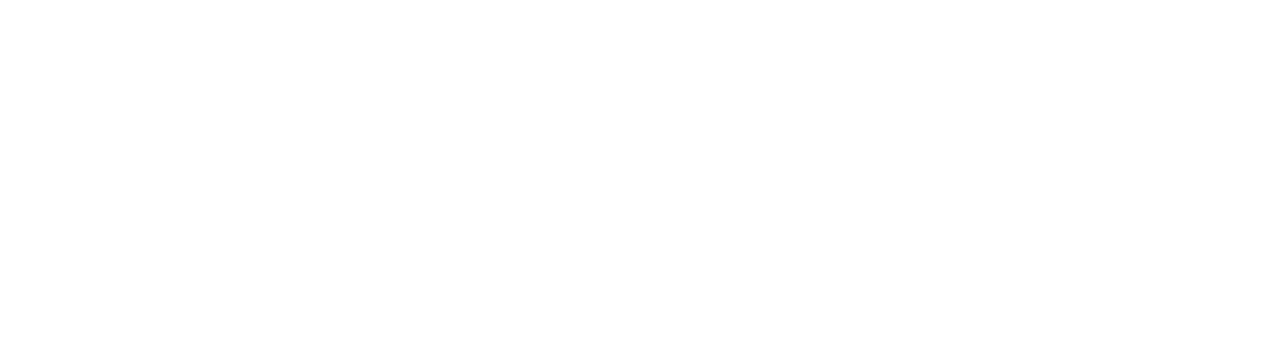
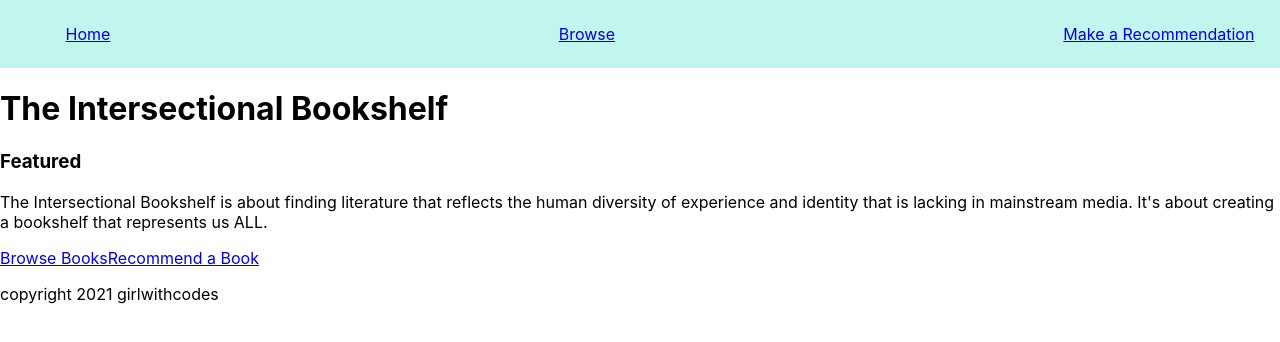
Before and after one commit to girlwithcodes/intersectional-bookshelf, a React (Create React App) app: page / in a window 1280 px wide. Shown: the top 342 px of the page. Built offline with nearby package versions, Linux system fonts and the light colour scheme; no server answers.

Commit message:
Adds Home Component skeleton, Nav and Footer Components, and SearchBrowse component skeleton. Adds empty files for other components Adds css files and some css styling for home, nav, footer, and searchbrowse components

```diff
--- a/public/index.html
+++ b/public/index.html
@@ -24,7 +24,7 @@
       work correctly both with client-side routing and a non-root public URL.
       Learn how to configure a non-root public URL by running `npm run build`.
     -->
-    <title>React App</title>
+    <title>Intersectional Bookshelf</title>
   </head>
   <body>
     <noscript>You need to enable JavaScript to run this app.</noscript>
--- a/src/App.js
+++ b/src/App.js
@@ -1,9 +1,45 @@
-
+import { useState, useEffect } from 'react';
+import { Link, Route } from 'react-router-dom';
+import axios from 'axios';
+import Nav from './components/Nav';
+import Home from './components/Home';
+import SearchBrowse from './components/SearchBrowse';
+import Footer from './components/Footer';
+import { baseURL, config } from './services';
 import './styles/App.css';
 
 function App() {
+  //set state for bookList and toggleFetch
+  const [bookList, setBookList] = useState([]);
+  const [toggleFetch, setToggleFetch] = useState(false);
+
+  //define useEffect with fetchBooks function, run on toggleFetch
+  useEffect(()=> {
+    //function to fetch book data from Airtable
+    const fetchBooks = async() => {
+      //save data
+      const resp = await axios.get(baseURL, config);
+      console.log(resp);
+      setBookList(resp.data.records);
+    }
+    fetchBooks();
+  }, [toggleFetch]);
+
   return (
     <div className="App">
+      <Nav />
+      <Route exact path="/">
+        <Home bookList={bookList} />
+      </Route>
+
+      <Route path="/browse">
+        <SearchBrowse bookList={bookList}/>
+      </Route>
+      <Route path="/recommend">
+
+      </Route>
+
+      <Footer />
 
     </div>
   );
--- /dev/null
+++ b/src/components/Footer.jsx
@@ -0,0 +1,8 @@
+function Footer() {
+  return (
+    <footer>
+      <p>copyright 2021 girlwithcodes</p>
+    </footer>
+  )
+}
+export default Footer;
--- a/src/components/Home.jsx
+++ b/src/components/Home.jsx
@@ -0,0 +1,23 @@
+import { Link } from 'react-router-dom';
+function Home(props) {
+  return (
+    <main>
+      <h1>The Intersectional Bookshelf</h1>
+      <section id="featured-books">
+        <h3>Featured</h3>
+      </section>
+      <section id="purpose-statement">
+        <p>The Intersectional Bookshelf is about finding literature that reflects the human diversity of experience and identity that is lacking in mainstream media.  It's about creating a bookshelf that represents us ALL.</p>
+      </section>
+      <section id="home-page-links">
+        <Link to="/browse">
+          Browse Books
+        </Link>
+        <Link to="/recommend">
+          Recommend a Book
+        </Link>
+      </section>
+    </main>
+  )
+}
+export default Home;
--- a/src/components/Nav.jsx
+++ b/src/components/Nav.jsx
@@ -0,0 +1,26 @@
+import { Link, Route } from "react-router-dom";
+import '../styles/Nav.css';
+function Nav() {
+  return (
+    <nav id="nav-bar">
+      <ul id="nav-link-list">
+        <li>
+          <Link to="/">
+            Home
+          </Link>
+        </li>
+        <li>
+          <Link to="/browse">
+            Browse
+          </Link>
+        </li>
+        <li>
+          <Link to="/recommend">
+            Make a Recommendation
+          </Link>
+        </li>
+      </ul>
+    </nav>
+  )
+}
+export default Nav;
--- a/src/components/SearchBrowse.jsx
+++ b/src/components/SearchBrowse.jsx
@@ -0,0 +1,56 @@
+import { useEffect, useState } from 'react';
+import { Link } from 'react-router-dom';
+import axios from 'axios';
+import '../styles/SearchBrowse.css';
+
+function SearchBrowse(props) {
+  const [genres, setGenres] = useState([]);
+  const [repTags, setTags] = useState([]);
+  const [authorTags, setAuthorTags] = useState([]);
+
+  const [genreSearchTerms, setGenreSearchTerms] = useState([]);
+  const [repTagSearchTerms, setRepTagSearchTerms] = useState([]);
+  const [authorTagSearchTerms, setAuthorTagSearchTerms] = useState([]);
+
+  const [genreListClass, setGenreListClass] = useState("browseList invisible");
+  const [repTagListClass, setRepTagListClass] = useState("browseList invisible");
+  const [authorTagListClass, setAuthorTagListClass] = useState("browseList invisible");
+
+  const displayGenreList = () => {
+    setGenreListClass("browseList");
+    setRepTagListClass("browseList invisible");
+    setAuthorTagListClass("browseList invisible");
+  }
+
+  const displayRepTagList = () => {
+    setRepTagListClass("browseList");
+    setGenreListClass("browseList invisible");
+    setAuthorTagListClass("browseList invisible");
+  }
+
+  const displayAuthorTagList = () => {
+    setAuthorTagListClass("browseList");
+    setGenreListClass("browseList invisible");
+    setRepTagListClass("browseList invisible");
+  }
+
+  return (
+    <main>
+      <section id="search-section">
+        <form>
+          <h3>search form here</h3>
+        </form>
+      </section>
+      <section id="browse-by-section">
+        <button className="browseLink">Browse by Genre</button>
+        <button className="browseLink">Browse by Representation Tag</button>
+        <button className="browseLink">Browse by Author Tag</button>
+
+        <div className={genreListClass}id="genre-browse-list" onClick={displayGenreList}></div>
+        <div className={repTagListClass} id="rep-tag-browse-list" onClick={displayRepTagList}></div>
+        <div className={authorTagListClass} id="author-tag-browse-list" onClick={displayAuthorTagList}></div>
+      </section>
+    </main>
+  )
+}
+export default SearchBrowse;
--- /dev/null
+++ b/src/services/index.js
@@ -0,0 +1,7 @@
+export const baseURL = `https://api.airtable.com/v0/${process.env.REACT_APP_AIRTABLE_BASE}/books`;
+
+export const config = {
+  headers: {
+    Authorization: `Bearer ${process.env.REACT_APP_AIRTABLE_KEY}`
+  }
+};
--- /dev/null
+++ b/src/styles/Nav.css
@@ -0,0 +1,15 @@
+#nav-bar {
+  background-color: rgb(193, 245, 237);
+  padding: 1vh 0;
+}
+#nav-link-list {
+  list-style-type: none;
+  display: flex;
+  flex-direction: row;
+  justify-content: space-between;
+  align-items: center;
+}
+
+#nav-link-list li {
+  margin: 0 2vw;
+}
--- /dev/null
+++ b/src/styles/SearchBrowse.css
@@ -0,0 +1,6 @@
+.browseList{
+  display: block;
+}
+.browseList.invisible {
+  display: none;
+}
```
Also changed, not shown: src/components/SearchForm.jsx (added).
